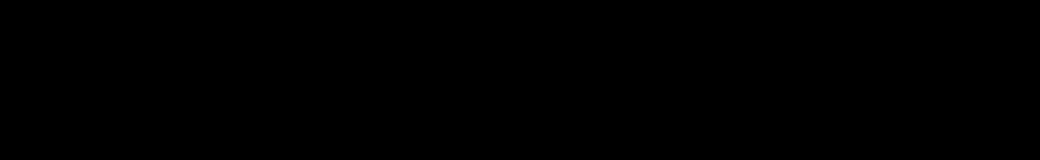
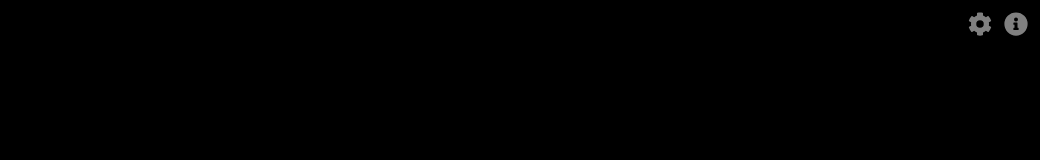
Before and after one commit to a-v-l/silbenzauber, a React (Create React App) app: page / in a window 1280 px wide. Shown: the top 160 px of the page, without its empty margins (240-1280 px from the left). Built offline with nearby package versions, Linux system fonts and the light colour scheme; a web font is replaced by a local one.

Commit message:
Add config & info menu

```diff
--- a/public/index.html
+++ b/public/index.html
@@ -15,6 +15,14 @@
   </head>
   <body>
     <noscript>You need to enable JavaScript to run this app.</noscript>
+    <ul id="menu">
+      <li><button data-target="config" data-tip="Einstellungen"><svg xmlns="http://www.w3.org/2000/svg" viewBox="0 0 512 512"><path fill="#fff" d="m487 316-42-25c4-23 4-47 0-70l42-25c5-3 7-8 6-14-11-35-30-68-55-94-4-4-10-5-15-3l-42 25c-18-15-39-27-61-35V26c0-6-4-11-9-12-37-8-75-8-110 0-5 1-9 6-9 12v49c-22 8-43 20-61 35L89 86c-5-3-11-2-15 2-25 26-44 59-55 94-1 6 1 12 6 14l42 25c-4 23-4 47 0 70l-42 25c-5 3-7 8-6 14 11 35 30 68 55 94 4 4 10 5 15 3l42-25c18 15 39 27 61 35v49c0 6 4 11 10 12 36 8 74 8 109 0 5-1 9-6 9-12v-49c22-8 43-20 61-35l43 25c4 2 11 2 14-3 25-26 44-59 55-94 2-6-1-12-6-14zm-231 20a80 80 0 1 1 0-160 80 80 0 0 1 0 160z"/></svg></button></li>
+      <li><button data-target="info" data-tip="Info"><svg xmlns="http://www.w3.org/2000/svg" viewBox="0 0 512 512"><path fill="#fff" d="M256 8a248 248 0 1 0 0 496 248 248 0 0 0 0-496zm0 110a42 42 0 1 1 0 84 42 42 0 0 1 0-84zm56 254a12 12 0 0 1-12 12h-88a12 12 0 0 1-12-12v-24a12 12 0 0 1 12-12h12v-64h-12a12 12 0 0 1-12-12v-24a12 12 0 0 1 12-12h64a12 12 0 0 1 12 12v100h12a12 12 0 0 1 12 12v24z"/></svg></button></li>
+    </ul>
+    <aside>
+      <div id="config"></div>
+      <div id="info"></div>
+    </aside>
     <div id="root"></div>
   </body>
 </html>
--- a/src/index.css
+++ b/src/index.css
@@ -9,9 +9,7 @@
   -webkit-font-smoothing: antialiased;
   -moz-osx-font-smoothing: grayscale;
   height: 100%;
-  color: #e3aefd;
-  color: #2e2eff;
-  background-color: #250734;
+  color: #fff;
   background-color: #000;
 }
 
@@ -21,8 +19,9 @@
   align-items: center;
   justify-content: center;
   font-size: 10vw;
-  /* text-shadow: 0 0 50px rgb(255 255 255 / 50%), 0 0 5px #000; */
   letter-spacing: 0.05em;
+  cursor: crosshair;
+  color: #2e2eff;
 }
 
 h1 {
@@ -33,35 +32,85 @@
   border-style: solid;
   border-radius: 50%;
   border-width: 5px;
-  border-color: transparent transparent #e3aefd;
   border-color: transparent transparent #2e2eff;
   display: inline-block;
   line-height: 1.2;
-  /* position: relative;
-  padding-bottom: 0.125em; */
   padding: 0 0.125em;
   margin: 0 -0.125em;
   transition: text-shadow 0.5s;
 }
 
-/* h1 span.active {
-  text-shadow: 0 0 100px #fff, 0 0 100px #fff, 0 0 5px #000;
-} */
-
 h1 span:nth-of-type(2n) {
-  color: #ff025e;
-  border-color: transparent transparent #ff025e;
   color: #ff0202;
   border-color: transparent transparent #ff0202;
 }
 
-/* h1 span:not(:last-of-type)::before {
+#menu {
+  position: absolute;
+  right: 0.5rem;
+  top: 0.5rem;
+  list-style: none;
+  margin: 0;
+  padding: 0;
+  opacity: 0.5;
+  transition: opacity 0.3s;
+}
+
+#menu:hover {
+  opacity: 1;
+}
+
+#menu li {
+  display: inline-block;
+}
+
+#menu button {
+  appearance: none;
+  background: none transparent;
+  border: 0 none;
+  position: relative;
+  cursor: pointer;
+  padding: 0.25rem;
+  overflow: hidden;
+  outline: 0 none;
+}
+
+#menu button:hover {
+  overflow: visible;
+}
+
+#menu button::after {
+  content: attr(data-tip);
+  color: #000;
+  background-color: #fff;
+  padding: 0.15rem 0.25rem;
+  position: absolute;
+  right: 0.5rem;
+  top: 100%;
+  font-weight: 700;
+  opacity: 0;
+  transition: opacity 0.3s;
+}
+
+#menu button::before {
   content: "";
+  display: block;
+  height: 0;
+  width: 0;
+  border: 5px solid #fff;
+  border-color: transparent transparent #fff;
   position: absolute;
-  width: 100%;
-  height: 0.3em;
   bottom: 0;
-  background-image: radial-gradient(transparent 0% 67%, red 68% calc(67% + 4px), transparent calc(67% + 4px));
-  background-size: 100% 200%;
-  background-position: bottom;
-} */
+  left: 0.75rem;
+  opacity: 0;
+}
+
+#menu button:hover::after, #menu button:hover::before {
+  opacity: 1;
+  transition: opacity 0.3s;
+}
+
+svg {
+  width: 1.5rem;
+  height: 1.5rem;
+}
--- a/src/index.tsx
+++ b/src/index.tsx
@@ -50,7 +50,7 @@
   return syllables
 }
 
-const config: { level: number; speed: number; extended: boolean; word_length: number } = {
+let config: { level: number; speed: number; extended: boolean; word_length: number } = {
   level: 9,
   speed: 5,
   extended: false,
@@ -80,7 +80,7 @@
     document.addEventListener("keydown", (e) => {
       this.newWord(e)
     }, false);
-    document.addEventListener("mousedown", (e) => {
+    document.getElementById('root')!.addEventListener("mousedown", (e) => {
       this.newWord(e)
     }, false);
   }
@@ -116,3 +116,11 @@
   <Spell />,
   document.getElementById('root')
 );
+
+document.querySelectorAll('#menu button').forEach((button) => {
+  button.addEventListener('click', () => {
+    const target = button.getAttribute('data-target')
+    document.querySelector('aside')?.classList.remove('active', 'config', 'info')
+    document.querySelector('aside')?.classList.add('active', target!)
+  });
+})
```
